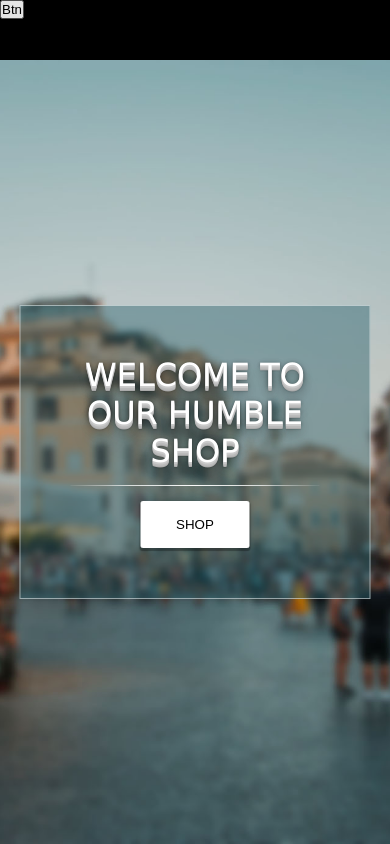
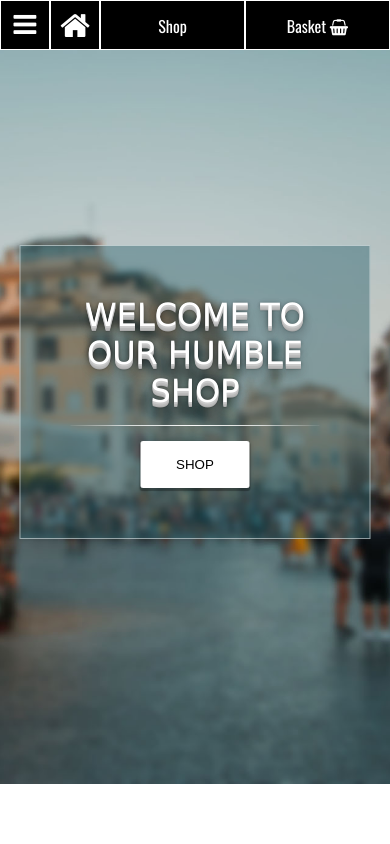
Before and after one commit to klauza/e-newsstand, a React (Create React App) app in the folder client/: page / in a window 390 px wide. Shown: the top 844 px of the page. Built offline with nearby package versions, Linux system fonts and the light colour scheme.

Commit message:
mobile nav styled

```diff
--- a/client/src/layout/Navigation/Mobile.js
+++ b/client/src/layout/Navigation/Mobile.js
@@ -3,29 +3,126 @@ import styled from 'styled-components';
 import Navlinks from './Navlinks';
 
 const MobileNavWrapper = styled.div`
-
+  position: fixed;
+  top: 0;
+  z-index: 2;
   display: flex; flex-direction: row;
   width: 100%;
-  height: 60px;
+  height: 50px;
   background: black;
+  font-family: 'Oswald', sans-serif;
   @media(min-width: 769px){ display: none; }
 
-`;
-const MobileBtn = styled.div`
+  /* NON-HAMBURGER MENU */
+  &>li{ display: none; }
+  &>.link-shop, &>.link-basket, &>.link-home{
+    display: block;
+  }
+  &>.link-home{
+    i{
+      width: 100%;
+      line-height: 50px; text-align: center;
+      width: 50px;
+      height: 100%;
+      background: black;
+      border: 1px solid white; outline: none;
+      color: white;
+      font-size: 2em;
+    }
+    &:active i{
+      background: grey;
+    }
+  }
+  &>.link-shop, &>.link-basket{
+
+
+    a{ text-align: center; line-height: 50px; color: white; text-decoration: none; display: block; width: 100%; height: 100%; }
+    border: 1px solid white;
+    width: calc((100vw - 100px) / 2);
+    &:active{
+      background: grey;
+    }
+  }
 
 `;
+const MenuBtn = styled.button`
+  height: 100%;
+  width: 50px;
+  background: black;
+  border: 1px solid white; outline: none;
+  i{
+    color: white;
+    font-size: 2em;
+  }
+  &:hover{
+    cursor: pointer;
+  }
+  &:active{
+    background: grey;
+  }
+`;
+
+// HAMBURGER MENU
 const MobileLinks = styled.div`
   z-index: 99;
   background: grey;
-  width: 50vw; height: 100vh;
+  width: calc(100% - 49px); height: 100vh;
   position: fixed; top: 0; right: 0;
-  transition: transform 650ms;
+  transition: transform 450ms, opacity 450ms;
   transform: translateX( ${ props => props.toggled ? ("0") : ("calc(100% + 15px)")} );
+  opacity: ${ props => props.toggled ? ("1") : ("0")};
   display: flex; flex-direction: column;
+
+
   .nav-links{
     display: flex;
     flex-direction: column;
-    /* line-height: 60px; */
+
+    li{
+      a{
+        border-bottom: 1px dashed lightgrey;
+        text-align: center;
+        width: 100%; line-height: 50px;
+        display: block;
+        &:hover{
+          background: lightgrey;
+        }
+      }
+    }
+
+    .link-logo{
+      padding: 25px 0;
+      display: flex; flex-direction: row;
+      justify-content: center; align-items: center;
+      outline: 1px solid white; outline-offset: -15px;
+      div{
+        width: 50px; height: 50px;
+        img{  width: 100%; height: 100%; object-fit: cover; }
+      }
+      span{ padding-left: 10px; color: white; font-size: 1.35em; font-weight: 700; }
+    }
+
+    .link-search{
+      position: absolute;
+      bottom: 100px; left: 50%; transform: translateX(-50%);
+      form input{
+        width: 70vw; padding: 12.5px 5px;
+        font-size: 1.05rem;
+        border: 0;
+        font-family: 'Oswald', sans-serif;
+        &[type=text]{
+
+        }
+        &[type=submit]{
+          color: red;
+          box-shadow: 0px 3px 6px 1px rgba(0,0,0,0.55);
+          &:hover{
+            cursor: pointer;
+          }
+        }
+      }
+
+    }
   }
   .nav-links li{
     list-style: none;
@@ -45,14 +142,20 @@ const Mobile = () => {
   const toggleMobileNav = () => {
     setToggled(!toggled);
   }
+  const hideMobileNav = () => {
+    setToggled(false);
+  }
 
   return (
     <MobileNavWrapper>
 
-      <MobileBtn onClick={toggleMobileNav}><button> Btn </button></MobileBtn>
+      <MenuBtn onClick={toggleMobileNav}>{toggled ? (<i className="fa fa-times"></i>) : (<i className="fa fa-bars"></i>)}</MenuBtn>
+      <Navlinks showIcon={true} /> { /* showing only home, shop and basket */ }
 
       <MobileLinks toggled={toggled}>
-        <Navlinks />
+        <ul className="nav-links">
+          <Navlinks hideMobileNav={hideMobileNav} />  { /* showing all links */ }
+        </ul>
       </MobileLinks>
 
     </MobileNavWrapper>
--- a/client/src/layout/Navigation/Navlinks.js
+++ b/client/src/layout/Navigation/Navlinks.js
@@ -4,7 +4,7 @@ import history from '../../history';
 import { logo } from '../../media/index';
 
 
-const Navlinks = () => {
+const Navlinks = ({showIcon, hideMobileNav}) => {
 
   const [navQuery, setNavQuery] = useState("");
 
@@ -23,20 +23,21 @@ const Navlinks = () => {
           <div><img src={logo} alt=""/></div> <span>E-newsStand</span>
         </li>
         <li className="link-home">
-          <NavLink exact activeClassName="active" to="/" className="link">Home</NavLink>
+          <NavLink exact activeClassName="active" to="/" className="link" onTouchEnd={hideMobileNav}>{showIcon ? (<i className="fa fa-home"></i>) : ("Home")}</NavLink>
         </li>
         <li className="link-shop">
-          <NavLink exact activeClassName="active" to="/shop" className="link">Shop</NavLink>
+          <NavLink exact activeClassName="active" to="/shop" className="link" onTouchEnd={hideMobileNav}>Shop</NavLink>
         </li>
         <li className="link-basket">
-          <NavLink exact activeClassName="active" to="/basket" className="link">Basket <i className="fa fa-shopping-basket"></i></NavLink>
+          <NavLink exact activeClassName="active" to="/basket" className="link" onTouchEnd={hideMobileNav}>Basket <i className="fa fa-shopping-basket"></i></NavLink>
         </li>
         <li className="link-contact">
-          <NavLink exact activeClassName="active" to="/contact#us" className="link">Contact</NavLink>
+          <NavLink exact activeClassName="active" to="/contact#us" className="link" onTouchEnd={hideMobileNav}>Contact</NavLink>
         </li>
         <li className="link-search">
           <form onSubmit={submitNavSearch}>
             <input type="text" placeholder="search in shop..." onChange={handleNavInputChange} />
+            <input type="submit" onTouchEnd={hideMobileNav}/>
           </form>
         </li>
       </Fragment>
```
